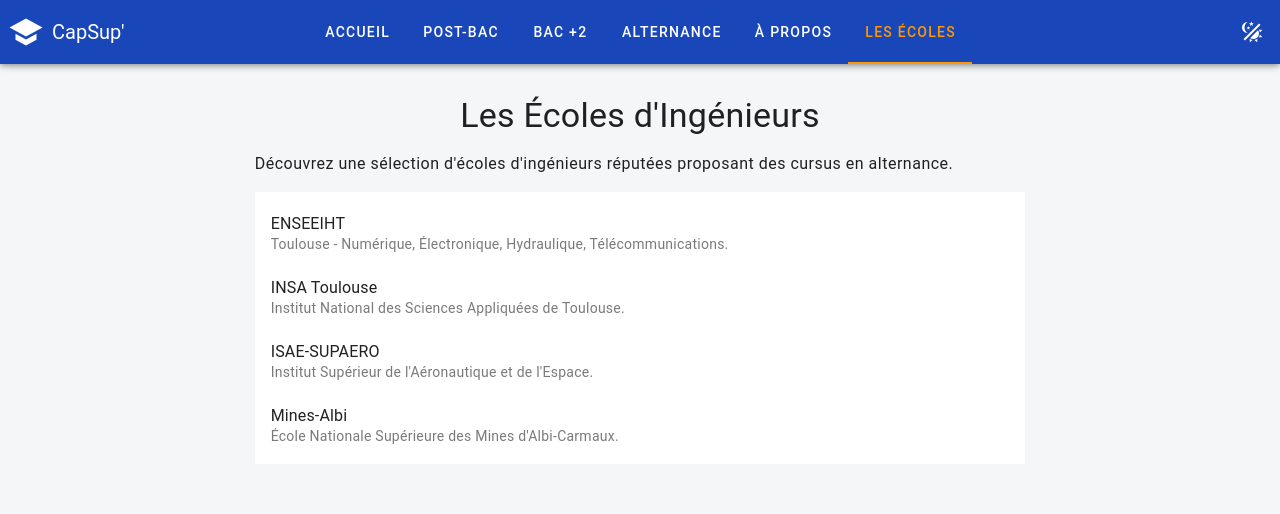
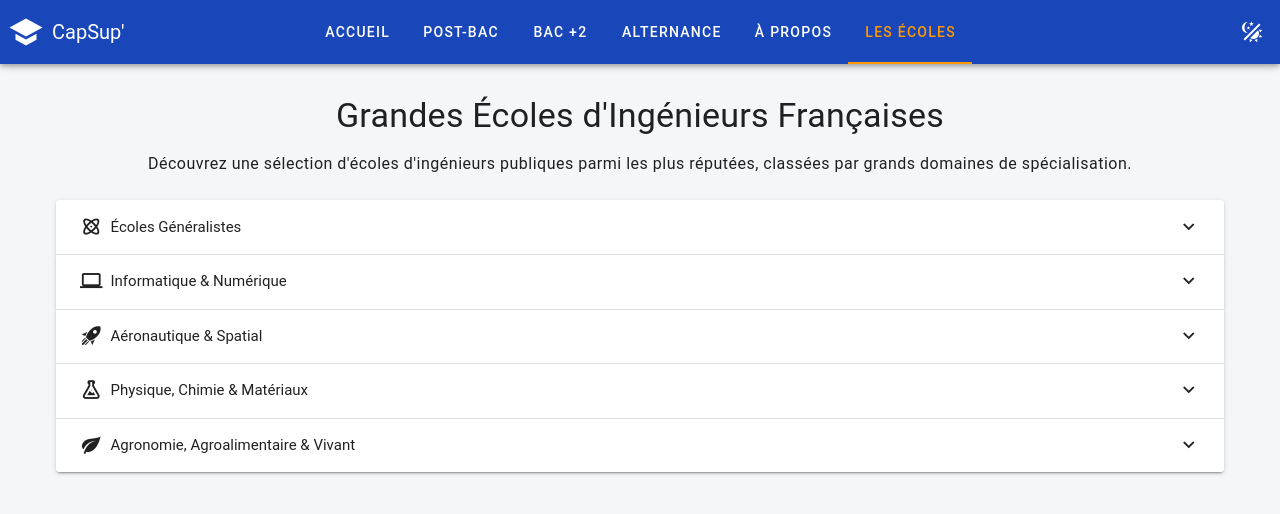
Before and after one commit to Buuuntyyy/apprenticeship_website, a Vue app in the folder apprenticeship_n7_website/: page /ecoles in a window 1280 px wide. Shown: the top 514 px of the page. Built offline with nearby package versions, Linux system fonts and the light colour scheme.

Commit message:
Add a list of the top 10 most famous french engineering school by domain

```diff
--- a/apprenticeship_n7_website/src/views/EcolesView.vue
+++ b/apprenticeship_n7_website/src/views/EcolesView.vue
@@ -1,35 +1,125 @@
 <template>
   <v-container>
-    <v-row justify="center">
-      <v-col cols="12" md="8">
-        <h1 class="text-h4 my-4 text-center">Les Écoles d'Ingénieurs</h1>
-        <p class="text-body-1 mb-4">
-          Découvrez une sélection d'écoles d'ingénieurs réputées proposant des cursus en alternance.
+    <h1 class="text-h4 my-4 text-center">Grandes Écoles d'Ingénieurs Françaises</h1>
+    <p class="text-body-1 mb-6 text-center">
+      Découvrez une sélection d'écoles d'ingénieurs publiques parmi les plus réputées, classées par grands domaines de spécialisation.
     </p>
+
+    <v-expansion-panels variant="inset">
+      <v-expansion-panel
+        v-for="domain in domains"
+        :key="domain.title"
+      >
+        <v-expansion-panel-title>
+          <v-icon start :icon="domain.icon"></v-icon>
+          {{ domain.title }}
+        </v-expansion-panel-title>
+        <v-expansion-panel-text>
           <v-list lines="two">
             <v-list-item
-            v-for="school in schools"
+              v-for="school in domain.schools"
               :key="school.name"
               :href="school.url"
               target="_blank"
               rel="noopener"
+              :title="school.name"
+              :subtitle="school.description"
             >
-            <v-list-item-title>{{ school.name }}</v-list-item-title>
-            <v-list-item-subtitle>{{ school.description }}</v-list-item-subtitle>
+              <template v-slot:append>
+                <v-btn variant="text" icon="mdi-open-in-new" size="small"></v-btn>
+              </template>
             </v-list-item>
           </v-list>
-      </v-col>
-    </v-row>
+        </v-expansion-panel-text>
+      </v-expansion-panel>
+    </v-expansion-panels>
+
   </v-container>
 </template>
 
 <script setup lang="ts">
 import { ref } from 'vue';
 
-const schools = ref([
+const domains = ref([
+  {
+    title: 'Écoles Généralistes',
+    icon: 'mdi-atom',
+    schools: [
+      { name: 'École Polytechnique (X)', description: 'Formation scientifique et humaine de très haut niveau, menant à des carrières variées.', url: 'https://www.polytechnique.edu/' },
+      { name: 'CentraleSupélec', description: 'Fusion de Centrale Paris et Supélec, leader dans les sciences de l\'ingénieur et des systèmes.', url: 'https://www.centralesupelec.fr/' },
+      { name: 'Mines Paris - PSL', description: 'Forme des ingénieurs de premier plan pour l\'industrie, la recherche et l\'entrepreneuriat.', url: 'https://www.minesparis.psl.eu/' },
+      { name: 'École des Ponts ParisTech', description: 'Historiquement axée sur le génie civil, aujourd\'hui une grande école généraliste.', url: 'https://www.ecoledesponts.fr/' },
+      { name: 'Arts et Métiers', description: 'Spécialiste du génie mécanique, industriel et énergétique.', url: 'https://artsetmetiers.fr/' },
+      { name: 'INSA Lyon', description: 'Institut National des Sciences Appliquées, modèle de formation d\'ingénieur en 5 ans.', url: 'https://www.insa-lyon.fr/' },
+      { name: 'ENSTA Paris', description: 'École de l\'Institut Polytechnique de Paris, spécialisée en transports, énergie et systèmes complexes.', url: 'https://www.ensta-paris.fr/' },
+      { name: 'IMT Atlantique', description: 'Grande école d\'ingénieurs généraliste dans le numérique, l\'énergie et l\'environnement.', url: 'https://www.imt-atlantique.fr/' },
+      { name: 'Centrale Lyon', description: 'Forme des ingénieurs généralistes ouverts sur le monde et capables de s\'adapter.', url: 'https://www.ec-lyon.fr/' },
+      { name: 'Centrale Nantes', description: 'Reconnue pour son expertise en mécanique, génie civil, et systèmes de contrôle.', url: 'https://www.ec-nantes.fr/' },
+    ],
+  },
+  {
+    title: 'Informatique & Numérique',
+    icon: 'mdi-laptop',
+    schools: [
+      { name: 'Télécom Paris', description: 'Grande école du numérique, au cœur de l\'Institut Polytechnique de Paris.', url: 'https://www.telecom-paris.fr/' },
+      { name: 'Grenoble INP - Ensimag', description: 'Référence en informatique, mathématiques appliquées et télécommunications.', url: 'https://ensimag.grenoble-inp.fr/' },
       { name: 'ENSEEIHT', description: 'Toulouse - Numérique, Électronique, Hydraulique, Télécommunications.', url: 'https://www.enseeiht.fr' },
-  { name: 'INSA Toulouse', description: 'Institut National des Sciences Appliquées de Toulouse.', url: 'https://www.insa-toulouse.fr' },
-  { name: 'ISAE-SUPAERO', description: 'Institut Supérieur de l\'Aéronautique et de l\'Espace.', url: 'https://www.isae-supaero.fr' },
-  { name: 'Mines-Albi', description: 'École Nationale Supérieure des Mines d\'Albi-Carmaux.', url: 'https://www.imt-mines-albi.fr' },
+      { name: 'INSA Lyon', description: 'Département Informatique réputé pour sa formation complète.', url: 'https://www.insa-lyon.fr/fr/formation/informatique' },
+      { name: 'Université de Technologie de Compiègne (UTC)', description: 'Pionnière dans la formation d\'ingénieurs en informatique.', url: 'https://www.utc.fr/' },
+      { name: 'IMT Atlantique', description: 'Spécialisations en cybersécurité, cloud, et intelligence artificielle.', url: 'https://www.imt-atlantique.fr/' },
+      { name: 'Télécom SudParis', description: 'Forme des ingénieurs dans tous les domaines du numérique.', url: 'https://www.telecom-sudparis.eu/' },
+      { name: 'ENSIIE', description: 'École Nationale Supérieure d\'Informatique pour l\'Industrie et l\'Entreprise.', url: 'https://www.ensiie.fr/' },
+      { name: 'Université de Technologie de Troyes (UTT)', description: 'Systèmes d\'Information et Télécommunications.', url: 'https://www.utt.fr/' },
+      { name: 'Polytech Nice Sophia', description: 'Au cœur de la technopole de Sophia Antipolis.', url: 'https://polytech.univ-cotedazur.fr/' },
+    ],
+  },
+  {
+    title: 'Aéronautique & Spatial',
+    icon: 'mdi-rocket-launch',
+    schools: [
+      { name: 'ISAE-SUPAERO', description: 'Leader mondial de la formation supérieure dans le domaine de l\'ingénierie aérospatiale.', url: 'https://www.isae-supaero.fr' },
+      { name: 'ESTACA', description: 'Spécialisée dans les transports : aéronautique, automobile, spatial et ferroviaire.', url: 'https://www.estaca.fr/' },
+      { name: 'ENAC', description: 'École Nationale de l\'Aviation Civile, unique en Europe.', url: 'https://www.enac.fr/' },
+      { name: 'ENSMA', description: 'École Nationale Supérieure de Mécanique et d\'Aérotechnique de Poitiers.', url: 'https://www.ensma.fr/' },
+      { name: 'École de l\'Air et de l\'Espace', description: 'Forme les officiers de l\'Armée de l\'Air et de l\'Espace.', url: 'https://ecole-air-espace.fr/' },
+      { name: 'Centrale Lyon', description: 'Option "Aéronautique" reconnue en partenariat avec l\'industrie.', url: 'https://www.ec-lyon.fr/' },
+      { name: 'Arts et Métiers', description: 'Expertise en conception et production pour l\'aéronautique.', url: 'https://artsetmetiers.fr/' },
+      { name: 'IMT Mines Albi', description: 'Matériaux et procédés pour l\'aéronautique et le spatial.', url: 'https://www.imt-mines-albi.fr/' },
+      { name: 'Polytech Orléans', description: 'Spécialités en mécanique et énergétique pour l\'aéronautique.', url: 'https://www.univ-orleans.fr/polytech' },
+      { name: 'SeaTech', description: 'Matériaux pour l\'aéronautique et le naval.', url: 'https://www.seatech.fr' },
+    ],
+  },
+  {
+    title: 'Physique, Chimie & Matériaux',
+    icon: 'mdi-flask-outline',
+    schools: [
+      { name: 'ESPCI Paris - PSL', description: 'École d\'excellence en physique, chimie et biologie.', url: 'https://www.espci.psl.eu/' },
+      { name: 'Institut d\'Optique Graduate School', description: 'La grande école de l\'optique, de la photonique et de la lumière.', url: 'https://www.institutoptique.fr/' },
+      { name: 'Chimie ParisTech - PSL', description: 'Forme des ingénieurs chimistes de haut niveau.', url: 'https://www.chimieparistech.psl.eu/' },
+      { name: 'Grenoble INP - Phelma', description: 'Physique, Électronique, Matériaux.', url: 'https://phelma.grenoble-inp.fr/' },
+      { name: 'ENSCP Bordeaux', description: 'École Nationale Supérieure de Chimie, de Biologie et de Physique.', url: 'https://www.enscbp.fr/' },
+      { name: 'ECPM', description: 'École européenne de Chimie, Polymères et Matériaux de Strasbourg.', url: 'https://ecpm.unistra.fr/' },
+      { name: 'SIGMA Clermont', description: 'Chimie, génie mécanique et génie industriel.', url: 'https://www.sigma-clermont.fr/' },
+      { name: 'ENSIACET (A7)', description: 'Toulouse - Chimie, Matériaux, Génie des Procédés, Génie Industriel.', url: 'https://www.ensiacet.fr/' },
+      { name: 'ESCOM Chimie', description: 'Spécialisée en chimie organique, minérale et industrielle.', url: 'https://www.escom.fr/' },
+      { name: 'ITECH Lyon', description: 'Institut Textile et Chimique de Lyon.', url: 'https://www.itech.fr/' },
+    ],
+  },
+  {
+    title: 'Agronomie, Agroalimentaire & Vivant',
+    icon: 'mdi-leaf',
+    schools: [
+      { name: 'AgroParisTech', description: 'Leader dans les sciences du vivant, de l\'environnement, et de l\'agronomie.', url: 'https://www.agroparistech.fr/' },
+      { name: 'Institut Agro Montpellier', description: 'Formations d\'ingénieur pour l\'agriculture, l\'alimentation et l\'environnement.', url: 'https://www.institut-agro-montpellier.fr/' },
+      { name: 'Institut Agro Rennes-Angers', description: 'Spécialisé en agronomie, agroalimentaire, horticulture et paysage.', url: 'https://www.institut-agro-rennes-angers.fr/' },
+      { name: 'Oniris', description: 'Nantes - École Nationale Vétérinaire, Agroalimentaire et de l\'Alimentation.', url: 'https://www.oniris-nantes.fr/' },
+      { name: 'VetAgro Sup', description: 'Lyon - Santé et alimentation animales, agronomie et environnement.', url: 'https://www.vetagro-sup.fr/' },
+      { name: 'Bordeaux Sciences Agro', description: 'École nationale supérieure des sciences agronomiques de Bordeaux Aquitaine.', url: 'https://www.bordeaux-agro.fr/' },
+      { name: 'ENSAT', description: 'Toulouse - École Nationale Supérieure Agronomique de Toulouse.', url: 'https://www.ensat.fr/' },
+      { name: 'ENSAIA', description: 'Nancy - Agronomie, Industries Alimentaires et Environnement.', url: 'https://ensaia.univ-lorraine.fr/' },
+      { name: 'UniLaSalle', description: 'Sciences de la Terre, du Vivant et de l\'Environnement.', url: 'https://www.unilasalle.fr/' },
+      { name: 'Agrocampus Ouest', description: 'Fusionné dans l\'Institut Agro Rennes-Angers, reste une référence.', url: 'https://www.agrocampus-ouest.fr/' },
+    ],
+  },
 ]);
 </script>
```
Lines whose indentation alone changed are shown as unchanged.
